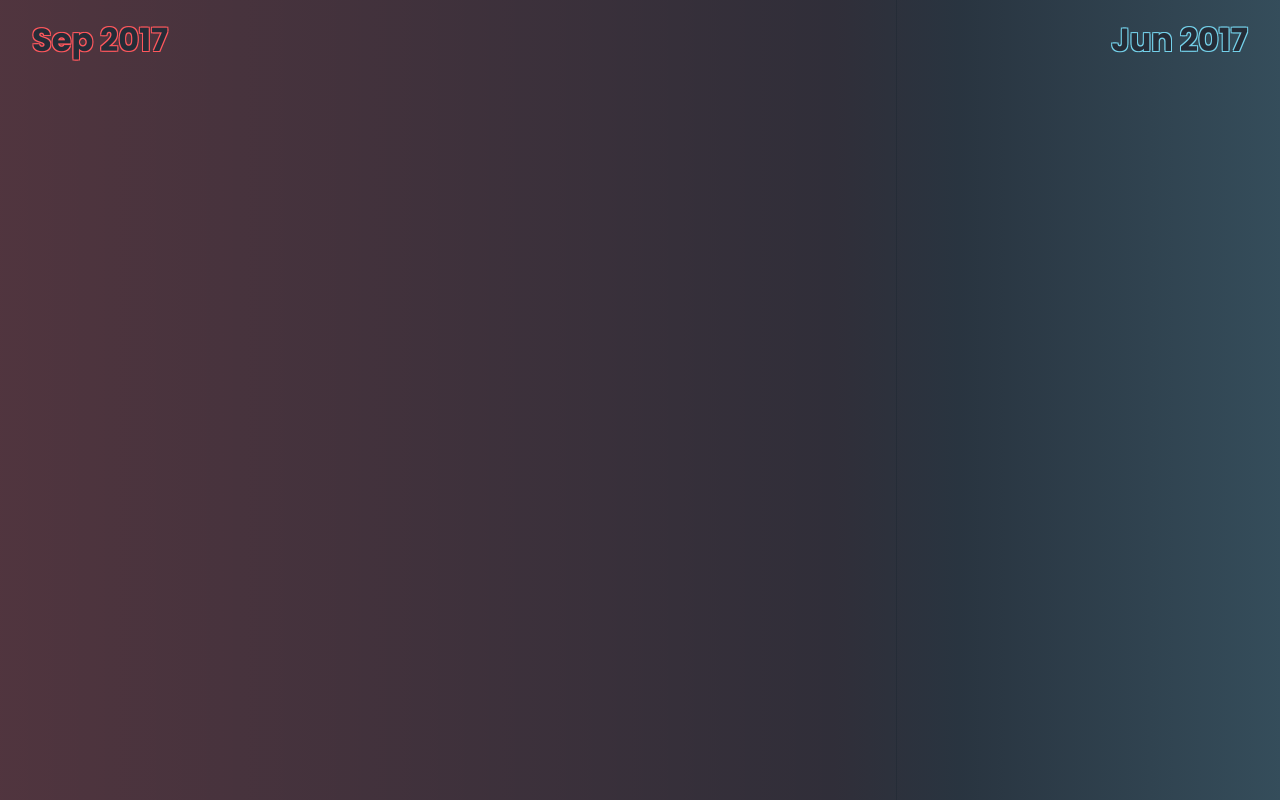
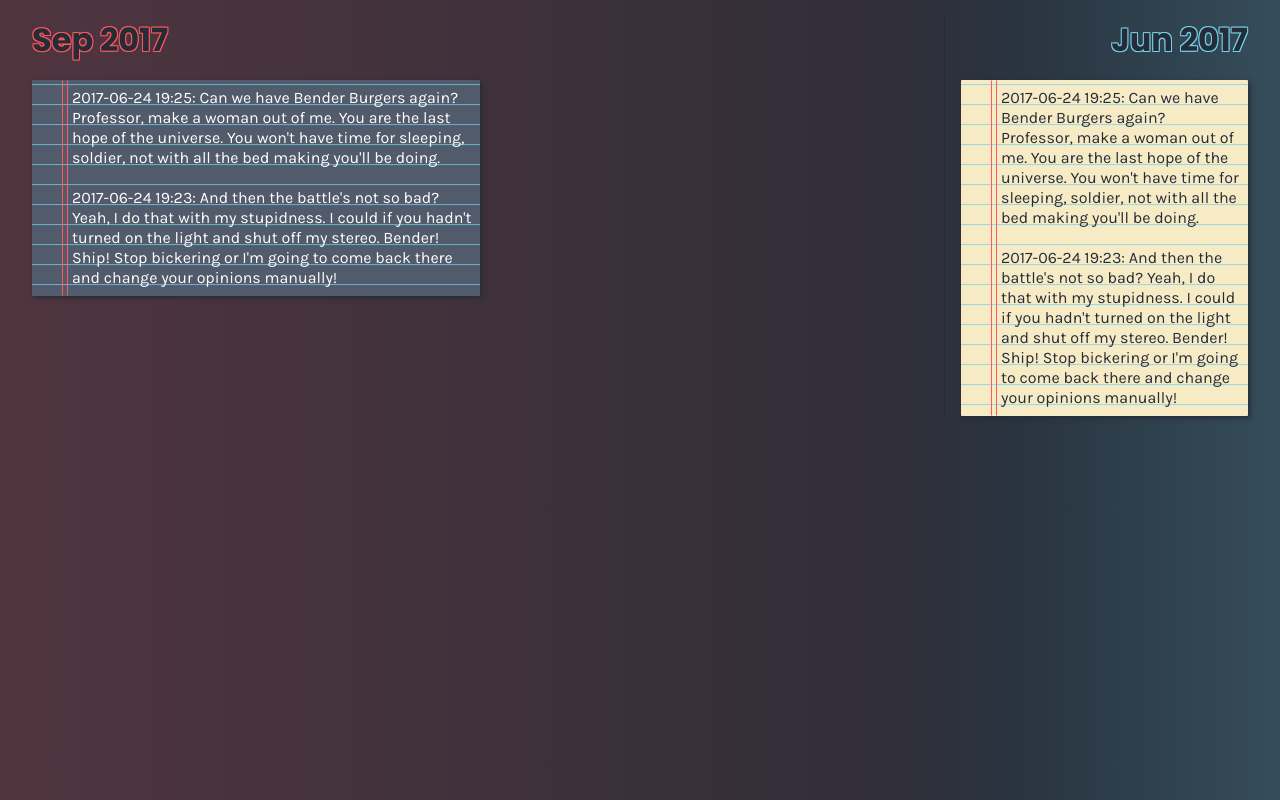
Before and after one commit to techx/hackmit-puzzle-2017-hackcodes, a Flask app: page / in a window 1280 px wide. Run offline with Flask 2, Linux system fonts and the light colour scheme; style sheets or scripts are compiled from the project's sources.

Commit message:
Add a notepad effect.

```diff
--- a/js/Delorean.js
+++ b/js/Delorean.js
@@ -8,6 +8,7 @@ class Delorean extends React.Component {
       <div className="container">
         <FuturePane />
         <PresentPane />
+        <br style={{ clear: 'both' }} />
       </div>
     )
   }
--- a/js/FuturePane.js
+++ b/js/FuturePane.js
@@ -1,4 +1,5 @@
 import React from 'react'
+import Notepad from './Notepad'
 
 class FuturePane extends React.Component {
   getHackmitDate () {
@@ -9,6 +10,8 @@ class FuturePane extends React.Component {
     return (
       <div className='future'>
         <h1> { this.getHackmitDate() } </h1>
+
+        <Notepad />
       </div>
     )
   }
--- /dev/null
+++ b/js/Notepad.js
@@ -0,0 +1,16 @@
+import React from 'react'
+
+class Notepad extends React.Component {
+  render () {
+    return (
+      <div className='notepad'>
+				2017-06-24 19:25: Can we have Bender Burgers again? Professor, make a woman out of me. You are the last hope of the universe. You won't have time for sleeping, soldier, not with all the bed making you'll be doing.
+				<br />
+				<br />
+				2017-06-24 19:23: And then the battle's not so bad? Yeah, I do that with my stupidness. I could if you hadn't turned on the light and shut off my stereo. Bender! Ship! Stop bickering or I'm going to come back there and change your opinions manually!
+      </div>
+    )
+  }
+}
+
+export default Notepad
--- a/js/PresentPane.js
+++ b/js/PresentPane.js
@@ -1,4 +1,5 @@
 import React from 'react'
+import Notepad from './Notepad'
 
 class PresentPane extends React.Component {
   getCurrentDate () {
@@ -15,6 +16,8 @@ class PresentPane extends React.Component {
     return (
       <div className='present'>
         <h1> { this.getCurrentDate() } </h1>
+
+        <Notepad />
       </div>
     )
   }
--- a/static/main.css
+++ b/static/main.css
@@ -8,34 +8,41 @@ body {
   background: #252c37;
 }
 
+.clear {
+  clear: both;
+}
+
 .container {
   background: linear-gradient(
     to right,
     rgba(255, 88, 93, 0.2) 0%,
-    rgba(255, 88, 93, 0.05) 65%,
-    rgba(116, 209, 234, 0.05) 75%,
+    rgba(255, 88, 93, 0.05) 70%,
+    rgba(116, 209, 234, 0.05) 80%,
     rgba(116, 209, 234, 0.2) 100%
   );
+  padding: 1rem 2rem;
+  min-height: 100%;
 }
 
 .future, .present {
-  display: inline-block;
-  min-height: 100%;
-  padding: 1rem 2rem;
+  float: left;
 }
 
 .future {
-  width: 70%;
+  width: 75%;
+  padding-right: 1rem;
 }
 
 .present {
-  width: 30%;
+  width: 25%;
   border-left: 1px solid #252C37;
+  padding-left: 1rem;
 }
 
 .future h1, .present h1 {
   font-family: 'Poppins', sans-serif;
   color: #252C37;
+  margin-bottom: 1rem;
 }
 
 .future h1 {
@@ -47,3 +54,54 @@ body {
   text-align: right;
   text-shadow: 1px -1px 0 #74d1ea, -1px -1px 0 #74d1ea, -1px 1px 0 #74d1ea, 1px 1px 0 #74d1ea;
 }
+
+.notepad {
+  min-height: 200px;
+  padding: 0.5rem;
+  border-radius: 1px;
+  box-shadow: 2px 2px 5px #252c37;
+  line-height: 20px;
+  padding-left: 40px;
+  font-family: 'Karla', sans-serif;
+  position: relative;
+}
+
+.notepad::before {
+  content: '';
+  position: absolute;
+  width: 4px;
+  top: 0;
+  left: 30px;
+  bottom: 0;
+  border: 1px solid;
+  border-color: transparent #ff585d;
+}
+
+.future .notepad {
+  width: 50%;
+  color: white;
+  background: -webkit-gradient(
+    linear, 0 0, 0 100%, from(#74d1ea), color-stop(4%, #515b6b)
+  ) 0 4px;
+  background: -webkit-linear-gradient(
+    top, #74d1ea 0%, #515b6b 8%
+  ) 0 4px;
+  background: linear-gradient(
+    top, #74d1ea 0%, #515b6b 8%
+  ) 0 4px;
+  background-size: 100% 20px;
+}
+
+.present .notepad {
+  color: #252c37;
+  background: -webkit-gradient(
+    linear, 0 0, 0 100%, from(#74d1ea), color-stop(4%, #f7ebc6)
+  ) 0 4px;
+  background: -webkit-linear-gradient(
+    top, #74d1ea 0%, #f7ebc6 8%
+  ) 0 4px;
+  background: linear-gradient(
+    top, #74d1ea 0%, #f7ebc6 8%
+  ) 0 4px;
+  background-size: 100% 20px;
+}
```
